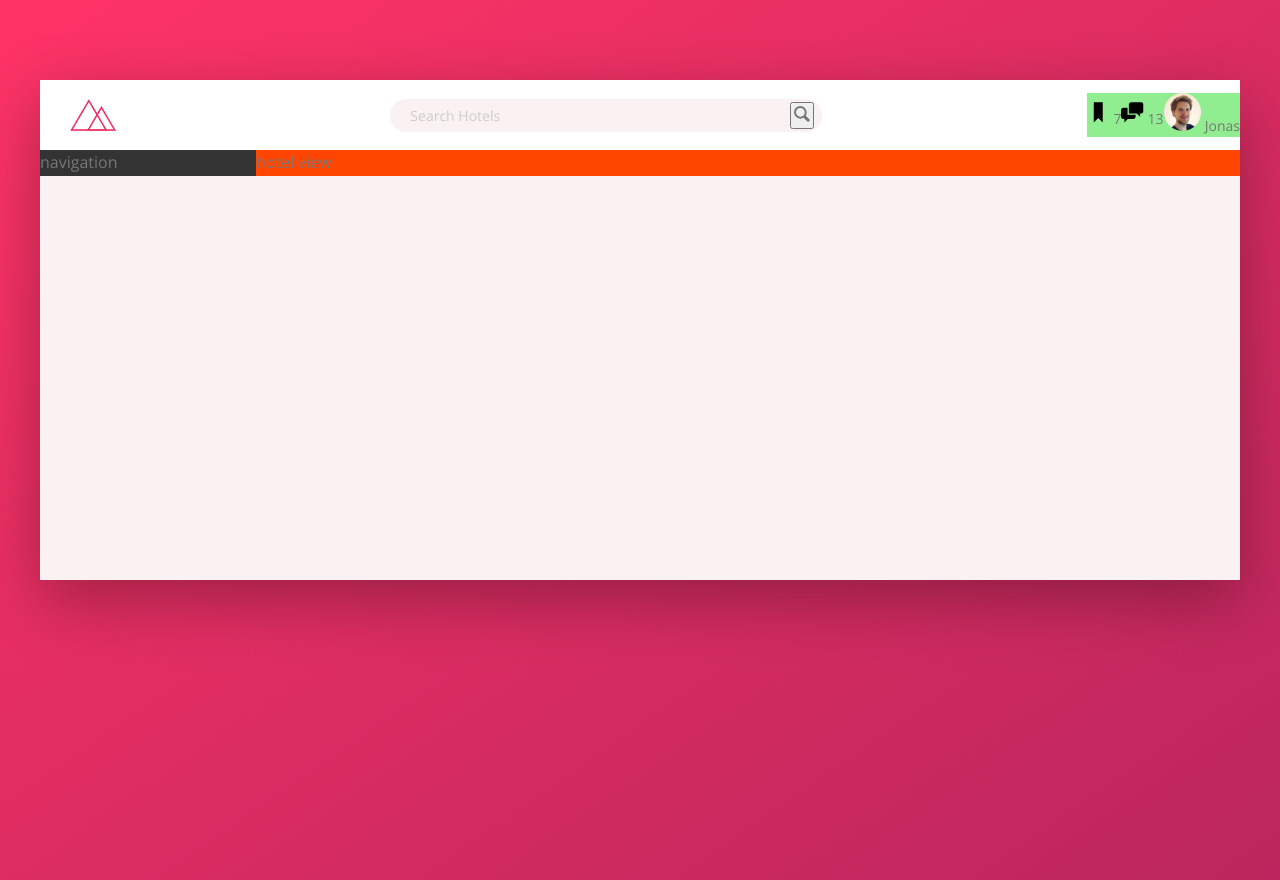
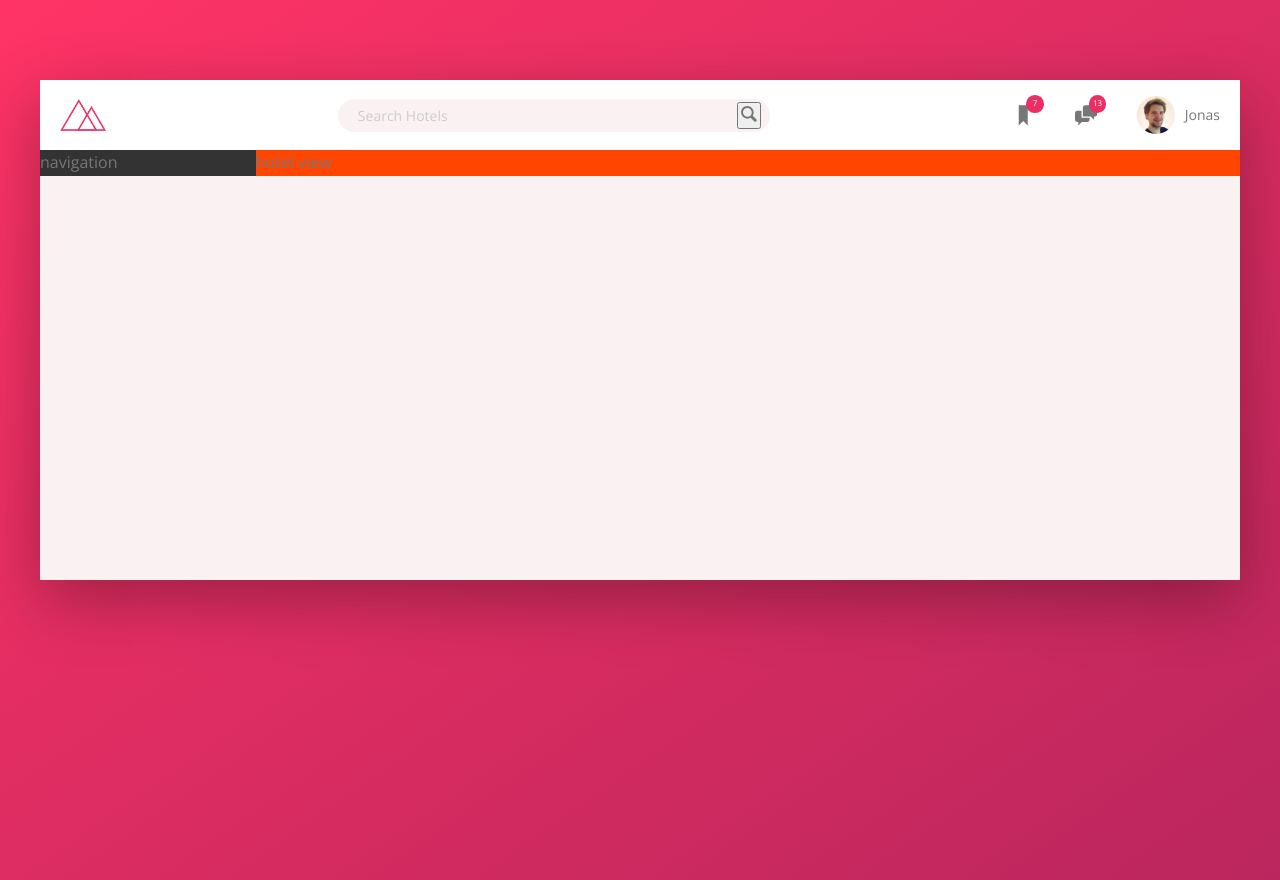
Before and after one commit to Okumu87/Trillo, a website: page index.html in a window 1280 px wide. Drawn offline with nearby package versions, Linux system fonts and the light colour scheme.

Commit message:
finishing header

```diff
--- a/sass/_components.scss
+++ b/sass/_components.scss
@@ -2,7 +2,7 @@
 
 .logo {
   height: 3.25rem;
-  margin-left: 3rem;
+  margin-left: 2rem;
 }
 //////////////////////// search
 .search {
@@ -60,28 +60,48 @@
 //////////////////////// user navigation
 
 .user-nav {
-  background-color: lightgreen;
   display: flex;
   align-items: center;
   justify-content: center;
+  align-self: stretch;
+
+  & > * {
+    padding: 0 2rem;
+    cursor: pointer;
+    height: 100%;
+    display: flex;
+    align-items: center;
+  }
+  & > *:hover {
+    background-color: var(--color-grey-light-2);
+  }
   &__icon-box {
+    position: relative;
   }
 
   &__icon {
     height: 2.25rem;
     width: 2.25rem;
+    fill: var(--color-grey-dark-2);
   }
   &__notification {
-  }
-
-  &__user {
+    font-size: 0.8rem;
+    height: 1.75rem;
+    width: 1.75rem;
+    border-radius: 50%;
+    background-color: var(--color-primary);
+    color: #fff;
+    position: absolute;
+    top: 1.5rem;
+    right: 1.1rem;
+    display: flex;
+    justify-content: center;
+    align-items: center;
   }
 
   &__user-photo {
     height: 3.75rem;
     border-radius: 50%;
-  }
-
-  &__user-name {
+    margin-right: 1rem;
   }
 }
```
Also changed, not shown: css/style.css.
